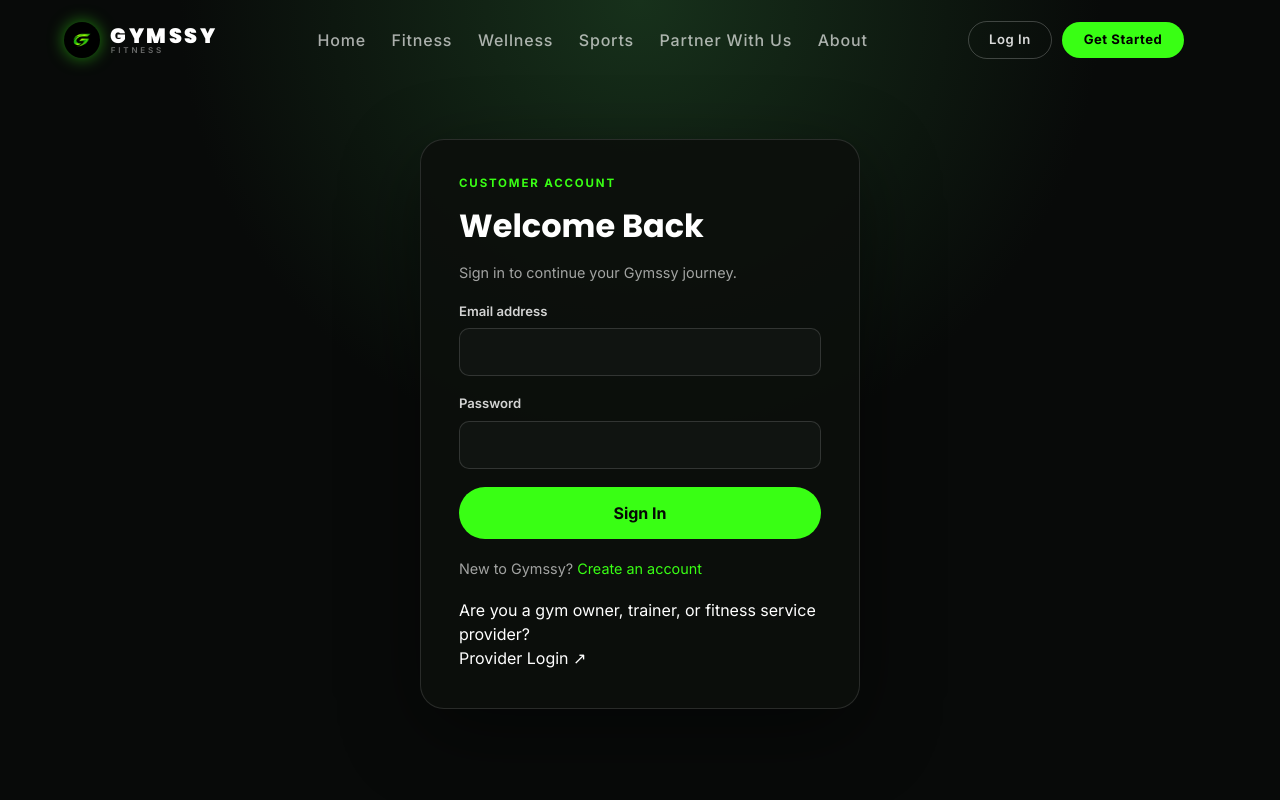
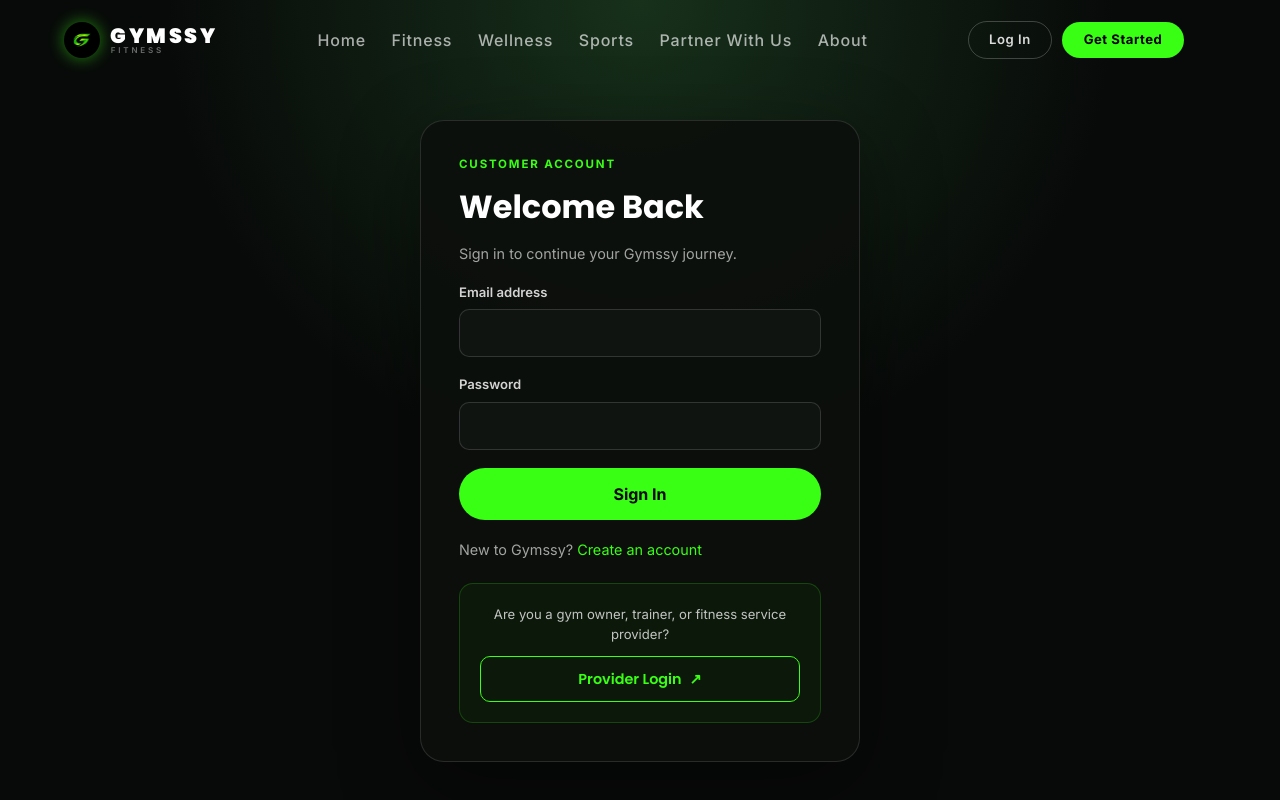
Before and after one commit to ayushman774/gymssy-frontend, a React (Vite) app: page /login in a window 1280 px wide. Shown: the top 800 px of the page. Built offline with nearby package versions, Linux system fonts and the light colour scheme; no server answers.

Commit message:
Style provider login link in Gymssy customer login

```diff
--- a/src/pages/Login/LoginPage.module.css
+++ b/src/pages/Login/LoginPage.module.css
@@ -10,3 +10,10 @@
 .card button:disabled { opacity: .6; cursor: wait; }
 .error { margin: 0; color: #ff8f8f; font: .85rem/1.5 Inter, sans-serif; }
 .footer a { color: #39ff14; }
+
+.providerInvite { display: grid; gap: 12px; margin-top: 4px; padding: 20px; border: 1px solid rgba(57,255,20,.2); border-radius: 14px; background: rgba(57,255,20,.045); text-align: center; }
+.providerInvite p { margin: 0; color: rgba(255,255,255,.75); font: .82rem/1.55 Inter, sans-serif; }
+.providerLink { display: inline-flex; justify-content: center; align-items: center; gap: 8px; padding: 12px 16px; border: 1px solid #39ff14; border-radius: 10px; color: #39ff14; text-decoration: none; font: 600 .9rem/1.4 Poppins, sans-serif; transition: background .2s ease, color .2s ease; }
+.providerLink:hover, .providerLink:focus-visible { background: #39ff14; color: #050705; }
+.providerLink:focus-visible { outline: 2px solid #fff; outline-offset: 3px; }
+@media (max-width: 480px) { .card { padding: 26px 20px; } .providerInvite { padding: 16px; } }
```
